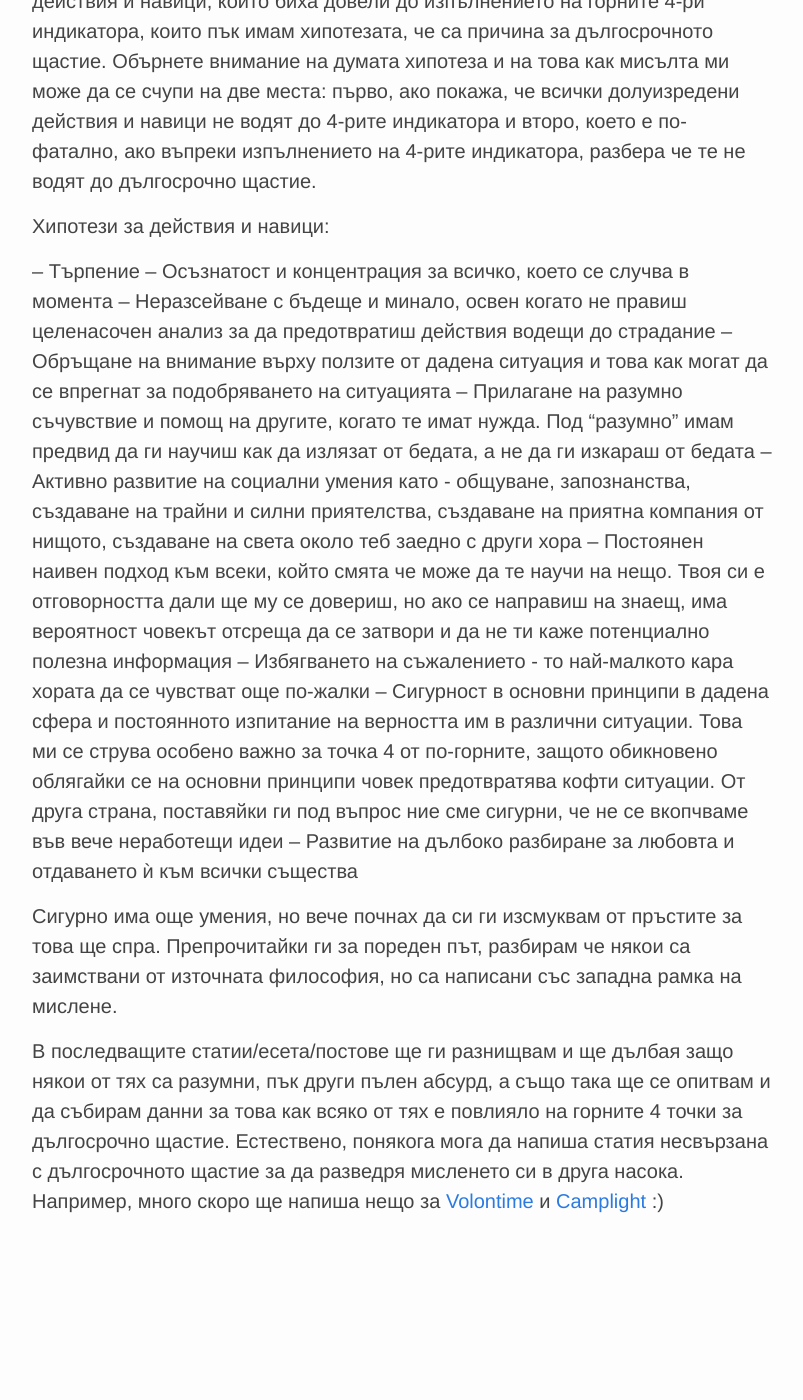
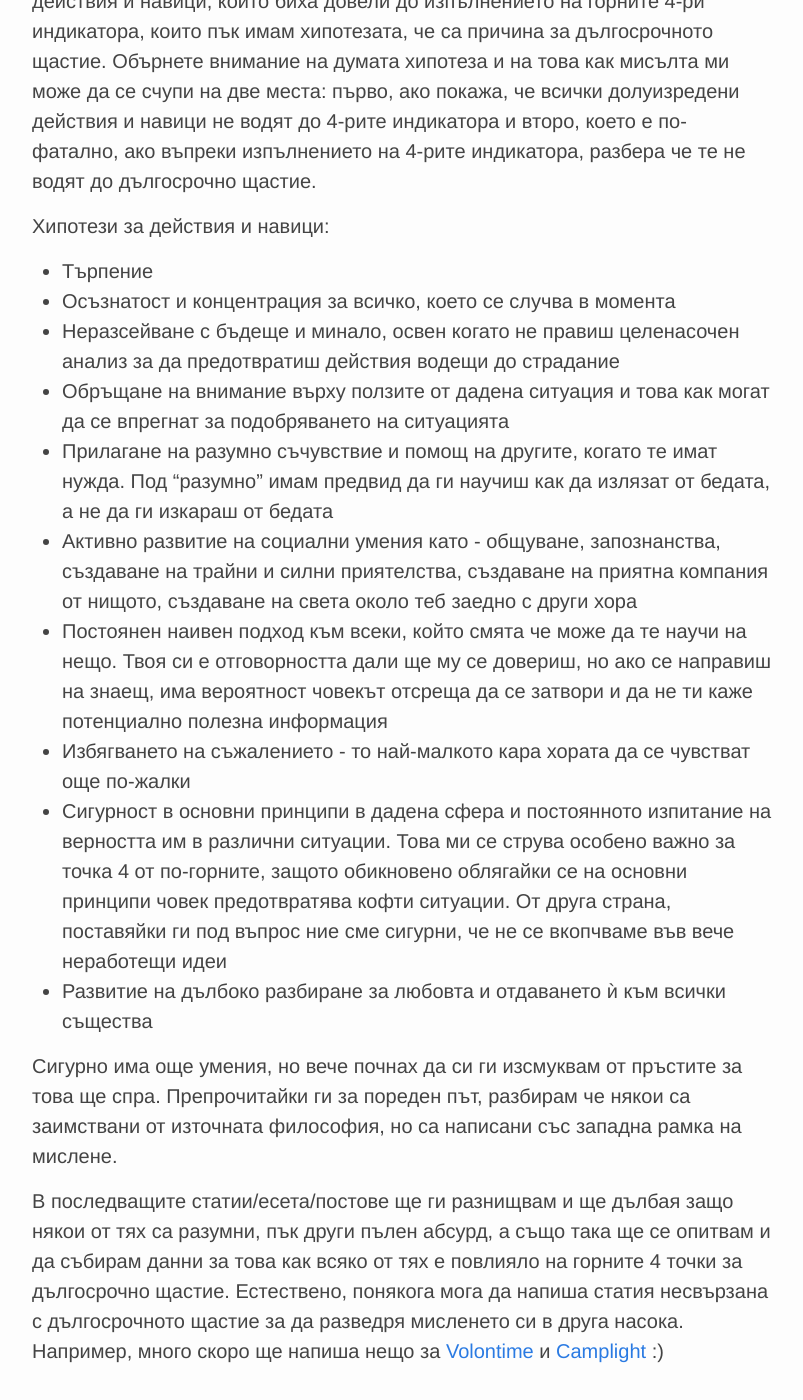
Before and after one commit to emdeha/emdeha.github.io, a Jekyll site: the page built from _posts/2017-06-05-going-west.markdown, in a window 1280 px wide and 1400 px high, scrolled down 1628 px. Shown: the whole window, without its empty margins (238-1041 px from the left). Built offline with Jekyll 4.4.1, drawn with Linux system fonts in a browser that asks for light colours; before the commit the page ends 2904 px from its top, so only the background shows below that.

```diff
--- a/_posts/2017-06-05-going-west.markdown
+++ b/_posts/2017-06-05-going-west.markdown
@@ -61,30 +61,30 @@ date: 2017-06-05
 
 Хипотези за действия и навици:
 
--- Търпение
--- Осъзнатост и концентрация за всичко, което се случва в момента
--- Неразсейване с бъдеще и минало, освен когато не правиш целенасочен анализ
+- Търпение
+- Осъзнатост и концентрация за всичко, което се случва в момента
+- Неразсейване с бъдеще и минало, освен когато не правиш целенасочен анализ
   за да предотвратиш действия водещи до страдание
--- Обръщане на внимание върху ползите от дадена ситуация и това как могат да
+- Обръщане на внимание върху ползите от дадена ситуация и това как могат да
   се впрегнат за подобряването на ситуацията
--- Прилагане на разумно съчувствие и помощ на другите, когато те имат нужда.
+- Прилагане на разумно съчувствие и помощ на другите, когато те имат нужда.
   Под "разумно" имам предвид да ги научиш как да излязат от бедата, а не да ги
   изкараш от бедата
--- Активно развитие на социални умения като - общуване, запознанства,
+- Активно развитие на социални умения като - общуване, запознанства,
   създаване на трайни и силни приятелства, създаване на приятна компания от
   нищото, създаване на света около теб заедно с други хора
--- Постоянен наивен подход към всеки, който смята че може да те научи на нещо.
+- Постоянен наивен подход към всеки, който смята че може да те научи на нещо.
   Твоя си е отговорността дали ще му се довериш, но ако се направиш на знаещ,
   има вероятност човекът отсреща да се затвори и да не ти каже потенциално
   полезна информация
--- Избягването на съжалението - то най-малкото кара хората да се чувстват още
+- Избягването на съжалението - то най-малкото кара хората да се чувстват още
   по-жалки
--- Сигурност в основни принципи в дадена сфера и постоянното изпитание на
+- Сигурност в основни принципи в дадена сфера и постоянното изпитание на
   верността им в различни ситуации. Това ми се струва особено важно за точка 4
   от по-горните, защото обикновено облягайки се на основни принципи човек
   предотвратява кофти ситуации. От друга страна, поставяйки ги под въпрос ние
   сме сигурни, че не се вкопчваме във вече неработещи идеи
--- Развитие на дълбоко разбиране за любовта и отдаването ѝ към всички
+- Развитие на дълбоко разбиране за любовта и отдаването ѝ към всички
   същества
 
 Сигурно има още умения, но вече почнах да си ги изсмуквам от пръстите за това
```
